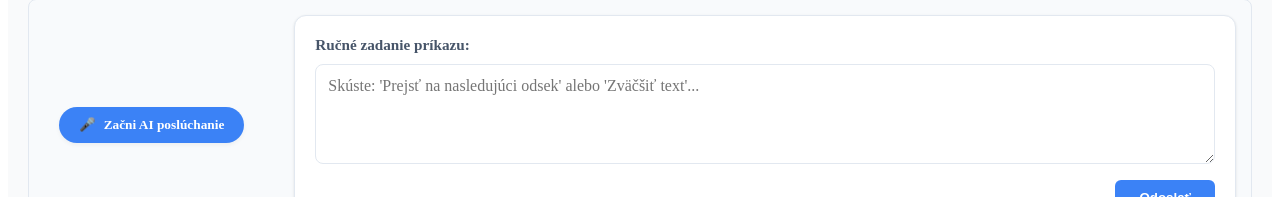
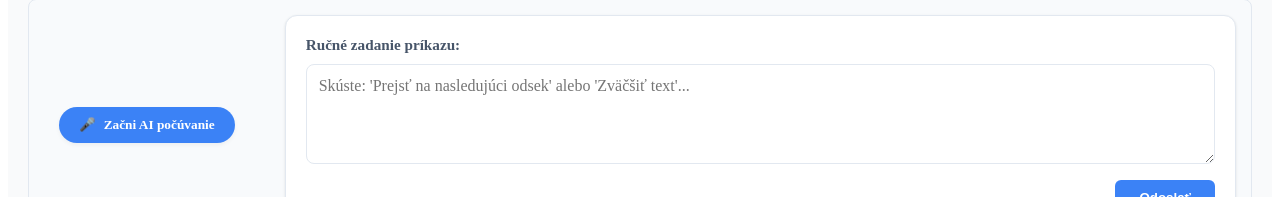
Before and after one commit to Tomas-Telek/Prirodzenym-jazykom-ovladany-editor, a React (Vite) app in the folder english - whisper - vad-web/my-nl-editor/: page / in a window 1280 px wide. Shown: the part 263-460 px from the top of the page. Built offline with nearby package versions, Linux system fonts and the light colour scheme.

Commit message:
zmena textu

```diff
--- a/english - whisper - vad-web/my-nl-editor/src/components/SpeechWhisper.tsx
+++ b/english - whisper - vad-web/my-nl-editor/src/components/SpeechWhisper.tsx
@@ -140,9 +140,9 @@ export default function SpeechWhisper({ apiKey, onText, language, setLivePreview
       >
         <span>{isListening ? '⏹' : '🎤'}</span>
         {isListening ? (
-          language === 'sk' ? ' Zastav AI poslúchanie' : ' Stop AI Listening'
+          language === 'sk' ? ' Zastav AI počúvanie' : ' Stop AI Listening'
         ) : (
-          language === 'sk' ? ' Začni AI poslúchanie' : ' Start AI Listening'
+          language === 'sk' ? ' Začni AI počúvanie' : ' Start AI Listening'
         )}
       </button>
 
```
Also changed, not shown: 1 other file (tests, documents, lock files or other folders).
